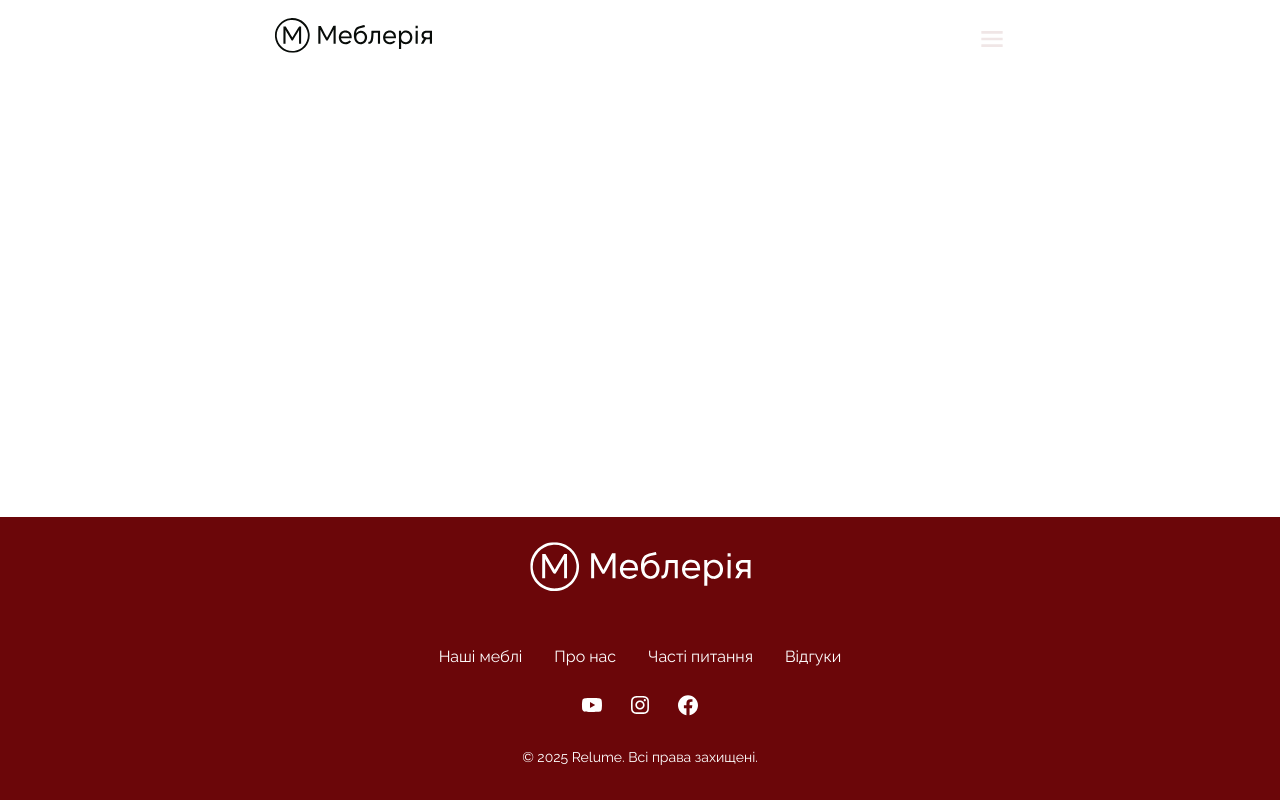
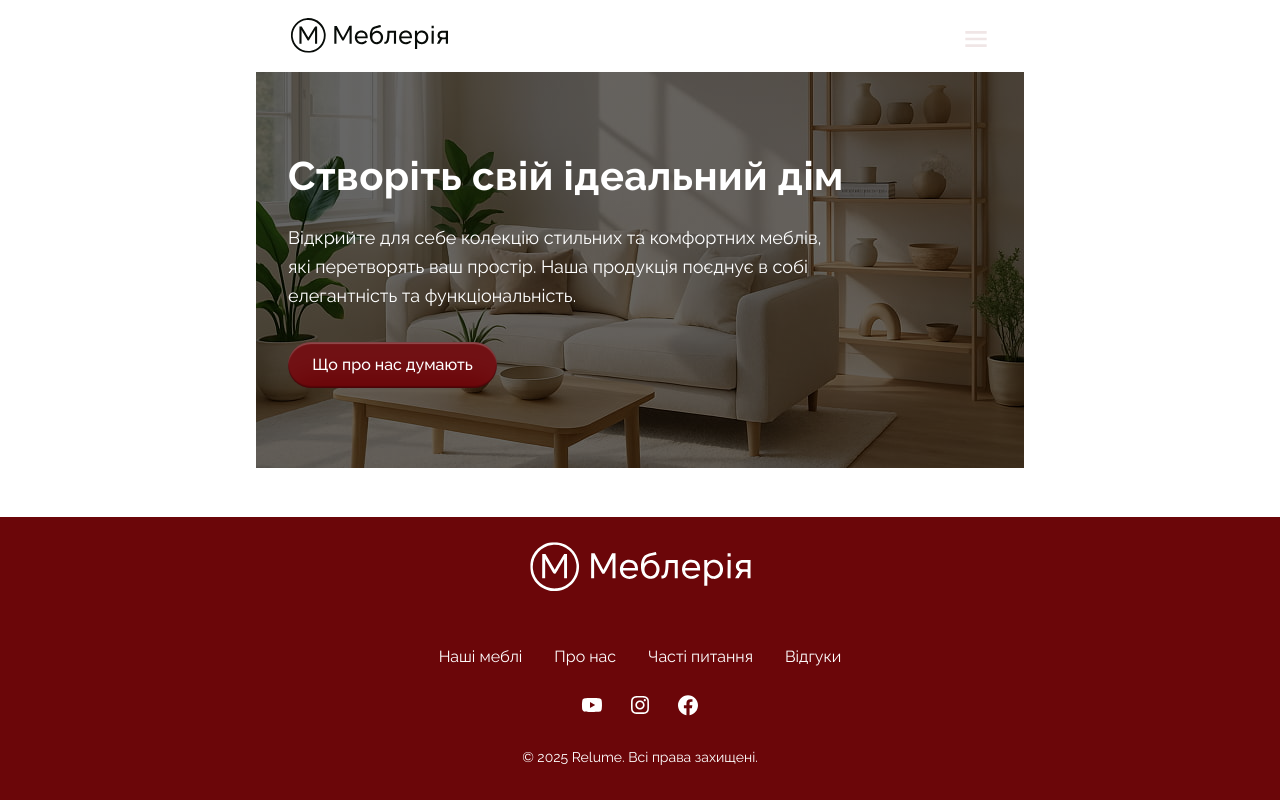
Before and after one commit to YuriyMBoyko/goit-mebleria, a website built with Vite: page src/index.html in a window 1280 px wide. Built offline with nearby package versions, Linux system fonts and the light colour scheme.

Commit message:
Implement hero section

```diff
--- a/src/css/base.css
+++ b/src/css/base.css
@@ -1,5 +1,6 @@
 :root {
 	--color-white: #fff;
+	--color-black: #000;
 	--color-neutral-lightest: #f2f2f2;
 	--color-neutral-lighter: #d9dada;
 	--color-neutral-light: #b4b6b5;
@@ -23,6 +24,8 @@
 	--opacity-white-40: rgba(255, 255, 255, 0.4);
 	--opacity-white-50: rgba(255, 255, 255, 0.5);
 	--opacity-white-60: rgba(255, 255, 255, 0.6);
+	--opacity-black-50: rgba(0, 0, 0, 0.5);
+	--opacity-black-60: rgba(0, 0, 0, 0.6);
 	--opacity-neutral-darkest-5: rgba(8, 12, 9, 0.05);
 	--opacity-neutral-darkest-10: rgba(8, 12, 9, 0.1);
 	--opacity-neutral-darkest-15: rgba(8, 12, 9, 0.15);
--- a/src/css/common.css
+++ b/src/css/common.css
@@ -1,3 +1,7 @@
+.section {
+  width: 100%;
+}
+
 .nav-link {
   border-radius: 100px;
   font-family: var(--font-family);
--- a/src/css/container.css
+++ b/src/css/container.css
@@ -2,17 +2,20 @@
   min-width: 320px;
   max-width: 375px;
   margin: 0 auto;
-  padding: 0 16px;
+  padding: 0 20px;
+  width: 100%;
 }
 
 @media only screen and (min-width: 768px) {
   .container {
     max-width: 768px;
+    padding: 0 32px;
   }
 }
 
 @media only screen and (min-width: 1440px) {
   .container {
     max-width: 1440px;
+    padding: 0 64px;
   }
 }
--- a/src/css/footer.css
+++ b/src/css/footer.css
@@ -1,5 +1,5 @@
 .footer {
-  padding: 0;
+  padding: 0 0 32px;
   color: var(--color-scheme-1-background);
   background-color: var(--color-madang);
 }
@@ -10,7 +10,6 @@
   justify-content: flex-start;
   align-items: center;
   gap: 24px;
-  padding: 0 20px 32px;
 }
 
 .footer-logo-icon {
@@ -67,22 +66,21 @@
 }
 
 @media only screen and (min-width: 768px) {
-  .footer-container {
-    padding: 0 32px 32px;
-  }
-
   .footer-nav-list {
     flex-direction: row;
   }
 }
 
 @media only screen and (min-width: 1440px) {
+  .footer {
+    padding: 0;
+  }
+
   .footer-container {
     flex-direction: row;
     justify-content: center;
     align-items: center;
     gap: 80px;
-    padding: 0;
   }
 
   .footer-credits {
--- /dev/null
+++ b/src/css/hero.css
@@ -0,0 +1,121 @@
+.hero-section {
+  min-width: 320px;
+  max-width: 375px;
+  width: 100%;
+  margin: 0 auto;
+  padding-top: 136px;
+  padding-bottom: 136px;
+  background-repeat: no-repeat;
+  background-size: auto; /* cover; */
+  background-position: center;
+  background-image:
+    linear-gradient(
+      var(--opacity-black-60),
+      var(--opacity-black-60)
+    ),
+    url(../img/hero/background-mobile.jpg);
+
+  @media screen and (min-resolution: 192dpi) {
+    background-image:
+      linear-gradient(
+        var(--opacity-black-60),
+        var(--opacity-black-60)
+      ),
+      url(../img/hero/background-mobile@2x.jpg);
+  }
+}
+
+.hero-container {
+  display: flex;
+  flex-direction: column;
+  justify-content: flex-start;
+  align-items: flex-start;
+  gap: 32px;
+}
+
+.hero-title-wrapper {
+  display: flex;
+  flex-direction: column;
+  justify-content: flex-start;
+  align-items: flex-start;
+  gap: 24px;
+}
+
+.hero-title {
+  font-family: var(--font-family);
+  font-weight: 700;
+  font-size: 40px;
+  line-height: 120%;
+  letter-spacing: 0.01em;
+  color: var(--color-white);
+}
+
+.hero-text {
+  font-family: var(--font-family);
+  font-weight: 400;
+  font-size: 18px;
+  line-height: 160%;
+  color: var(--color-white);
+}
+
+.hero-button {
+  width: 100%;
+}
+
+@media screen and (min-width: 768px) {
+  .hero-section {
+    padding-top: 80px;
+    padding-bottom: 80px;
+    max-width: 768px;
+    background-image:
+      linear-gradient(
+        var(--opacity-black-60),
+        var(--opacity-black-60)
+      ),
+      url(../img/hero/background-tablet.jpg);
+
+    @media screen and (min-resolution: 192dpi) {
+      background-image:
+        linear-gradient(
+          var(--opacity-black-60),
+          var(--opacity-black-60)
+        ),
+        url(../img/hero/background-tablet@2x.jpg);
+    }
+  }
+
+  .hero-title-wrapper {
+    max-width: 560px;
+  }
+
+  .hero-button {
+    max-width: 209px;
+  }
+}
+
+@media screen and (min-width: 1440px) {
+  .hero-section {
+    max-width: 1440px;
+    padding-top: 92px;
+    padding-bottom: 92px;
+    background-image:
+      linear-gradient(
+        var(--opacity-black-50),
+        var(--opacity-black-50)
+      ),
+      url(../img/hero/background-desktop.jpg);
+
+    @media screen and (min-resolution: 192dpi) {
+      background-image:
+        linear-gradient(
+          var(--opacity-black-50),
+          var(--opacity-black-50)
+        ),
+        url(../img/hero/background-desktop@2x.jpg);
+    }
+  }
+
+  .hero-title {
+    font-size: 56px;
+  }
+}
--- a/src/css/styles.css
+++ b/src/css/styles.css
@@ -15,5 +15,6 @@
 
 /* Sections style */
 @import url('./header.css');
+@import url('./hero.css');
 @import url('./footer.css');
 @import url('./mobile-menu.css');
--- a/src/index.html
+++ b/src/index.html
@@ -11,6 +11,7 @@
     <load src="./partials/header.html" />
 
     <main>
+      <load src="./partials/hero.html" />
     </main>
 
     <load src="./partials/footer.html" />
--- /dev/null
+++ b/src/partials/hero.html
@@ -0,0 +1,13 @@
+<section class="section" id="hero">
+  <div class="hero-section">
+    <div class="container hero-container">
+      <div class="hero-title-wrapper">
+        <h1 class="hero-title">Створіть свій ідеальний дім</h1>
+        <p class="hero-text">
+          Відкрийте для себе колекцію стильних та комфортних меблів, які перетворять ваш простір. Наша продукція поєднує в собі елегантність та функціональність.
+        </p>
+      </div>
+      <a href="#feedback" class="hero-button button-primary">Що про нас думають</a>
+    </div>
+  </div>
+</section>
```
Also changed, not shown: src/img/hero/background-desktop.jpg (added), src/img/hero/background-desktop@2x.jpg (added), src/img/hero/background-mobile.jpg (added), src/img/hero/background-mobile@2x.jpg (added), src/img/hero/background-tablet.jpg (added), src/img/hero/background-tablet@2x.jpg (added).
